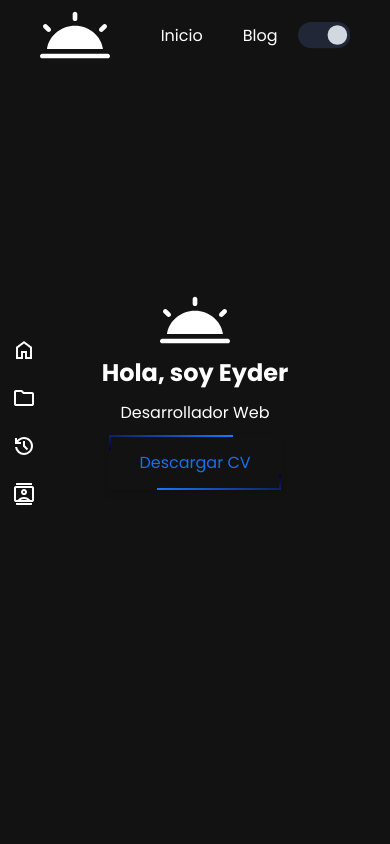
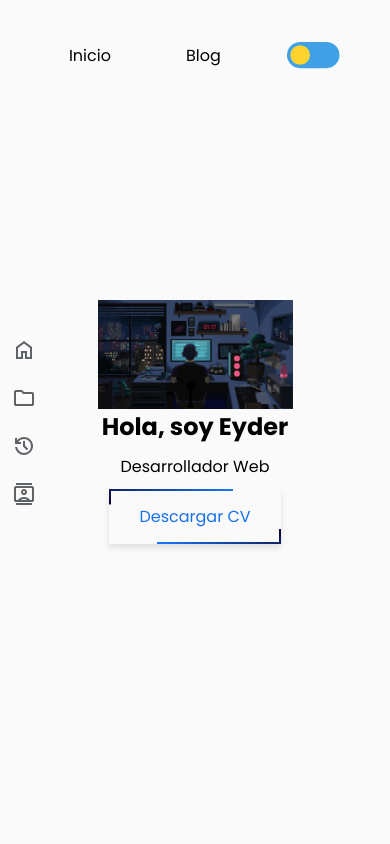
Before and after one commit to ELEyder/cv, a React (Vite) app: page / in a window 390 px wide. Shown: the top 844 px of the page. Built offline with nearby package versions, Linux system fonts and the light colour scheme; a web font is replaced by a local one.

Commit message:
Detalles arreglados

```diff
--- a/src/components/Header/Header.module.css
+++ b/src/components/Header/Header.module.css
@@ -1,23 +1,51 @@
 .header {
   width: 100%;
   display: flex;
-  padding: 0 40px;
-  position: fixed;
+  padding: 20px 40px;
+  position: absolute;
   justify-content: space-between;
   box-sizing: border-box;
 }
 
 .nav {
   display: flex;
+  gap: 10px;
   height: 70px;
   align-items: center;
   justify-content: space-evenly;
   /* box-shadow: rgba(149, 157, 165, 0.2) 0px 8px 24px; */
   a {
+    display: flex;
     padding: 10px 20px;
     border-radius: 20px;
+    color: var(--body-color);
+    span {
+      color: transparent;
+      transition: all 0.1s;
+    }
   }
   a:hover {
-    background-color: #eeeeee;
+    span {
+      color: var(--body-color);
+    }
   }
 }
+
+@media (max-width: 768px) {
+  .nav {
+    display: flex;
+    gap: 10px;
+    height: 70px;
+    align-items: center;
+    justify-content: space-evenly;
+    /* box-shadow: rgba(149, 157, 165, 0.2) 0px 8px 24px; */
+    a {
+      padding: 10px 20px;
+      border-radius: 20px;
+      color: var(--text-color);
+    }
+    a:hover {
+      background-color: #eeeeee;
+    }
+  }
+}
--- a/src/components/Header/Header.tsx
+++ b/src/components/Header/Header.tsx
@@ -4,13 +4,16 @@ import styles from "./Header.module.css";
 import ThemeSwitch from "../ThemeSwitch/ThemeSwitch";
 
 function Header() {
-
   return (
     <header className={styles.header}>
       <Logo />
       <nav className={styles.nav}>
-        <Link to="/">Inicio</Link>
-        <Link to="/blog">Blog</Link>
+        <Link to="/">
+          <span>{"<"}</span>Inicio <span>{" />"}</span>
+        </Link>
+        <Link to="/blog">
+          <span>{"<"}</span>Blog <span>{" />"}</span>
+        </Link>
         <ThemeSwitch />
       </nav>
     </header>
--- a/src/components/ThemeSwitch/ThemeSwitch.tsx
+++ b/src/components/ThemeSwitch/ThemeSwitch.tsx
@@ -1,7 +1,7 @@
 import { useState, useEffect } from "react";
 
 function ThemeSwitch() {
-  const [isDarkMode, setTheme] = useState(true);
+  const [isDarkMode, setTheme] = useState(false);
 
   useEffect(() => {
     if (isDarkMode) {
@@ -28,7 +28,7 @@ function ThemeSwitch() {
       height="40px"
       viewBox="0 0 80 40"
       xmlns="http://www.w3.org/2000/svg"
-      style={{ cursor: "pointer" }}
+      style={{ cursor: "pointer", padding: "10px 20px" }}
     >
       {/* Fondo del switch */}
       <rect
--- a/src/index.css
+++ b/src/index.css
@@ -3,12 +3,13 @@
   font-family: "Poppins", sans-serif;
   font-weight: 400;
   font-style: normal;
-  --primary-color: #ff8a8a;
+  --primary-color: hsl(264, 51%, 71%);;
   --secondary-color: #f4deb3;
   --link-color: #5f6368;
   --text-color: black;
   --body-color: #FAFAFA;
   --svg-color: #5f6368;
+  --sun-color: #FED330;
 }
 
 #root {
@@ -23,7 +24,7 @@ html, body {
   flex-direction: column;
   background-color: var(--body-color);
   scroll-behavior: smooth;
-
+  min-width: 390px;
 }
 
 h1, p {
--- a/src/views/Home/AboutMe/index.module.css
+++ b/src/views/Home/AboutMe/index.module.css
@@ -1,7 +1,8 @@
 .aboutMe {
   display: flex;
-  height: calc(100vh - 70px);
+  height: 100vh;
   align-items: center;
+  background: linear-gradient(to right, transparent 50%, var(--primary-color) 50%);
 }
 
 .text {
@@ -23,6 +24,9 @@
   display: flex;
   align-items: center;
   justify-content: center;
+  .banner {
+    width: 75%;
+  }
 }
 
 
@@ -33,6 +37,7 @@
     flex-direction: column-reverse;
     align-items: center;
     justify-content: center;
+    background: transparent;
     .content {
       flex-direction: column;
       align-items: center;
@@ -45,6 +50,9 @@
   }
   .media {
     width: 100%;
+    .banner{
+      width: 50%;
+    }
   }
 
 }
--- a/src/views/Home/AboutMe/index.tsx
+++ b/src/views/Home/AboutMe/index.tsx
@@ -1,9 +1,7 @@
 import styles from "./index.module.css";
 import Button from "../../../components/Button/Button";
-import { ReactComponent as Logo } from '../../../assets/logo.svg';
 
 function AboutMe() {
-
   return (
         <section className={styles.aboutMe} id="#">
           <div className={styles.text}>
@@ -16,7 +14,7 @@ function AboutMe() {
             </div>
           </div>
           <div className={styles.media}>
-            <Logo />
+            <img className={styles.banner} src={"./img/bg1.gif"} alt="bg1" />
           </div>
         </section>
   );
```
Also changed, not shown: public/img/bg1.gif (added).
